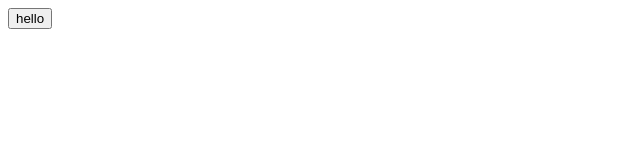
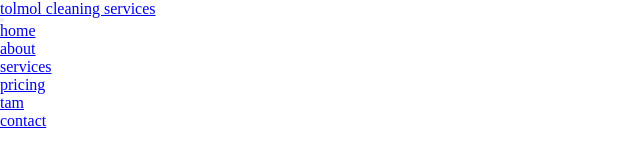
Before and after one commit to Lkemp1790/Cleaning-site, a plain HTML site: page index.html in a window 1280 px wide. Shown: the whole page, without its empty margins (0-640 px from the left). Drawn offline with Linux system fonts and the light colour scheme.

Commit message:
header progress

```diff
--- a/index.html
+++ b/index.html
@@ -16,11 +16,21 @@
         <!-- header start -->
         <header class="header js-header">
             <div class="container">
-                <div class="logo"></div>
+                <div class="logo">
+                <a href="#">tolmol <span>cleaning services</span></a>
+                </div>
                 <button type="button" class="nav-toggler js-nav-toggler">
-                    <span>hello</span>
+                    <span></span>
                 </button>
                 <nav class="nav js-nav"></nav>
+                <ul>
+                    <li><a href="#home">home</a></li>
+                    <li><a href="#about">about</a></li>
+                    <li><a href="#services">services</a></li>
+                    <li><a href="#pricing">pricing</a></li>
+                    <li><a href="#team">tam</a></li>
+                    <li><a href="#contact">contact</a></li>
+                </ul>
             </div>
         </header>
         <!-- header end -->
--- a/styles.css
+++ b/styles.css
@@ -0,0 +1,47 @@
+/* # variables */
+:root{
+    --hue: 200;
+    --saturation: 70%;
+    --lightness: 55%;
+    --main-color: hsl(var(--hue), var(--saturation), var(--lightness));
+
+    /* text colors */
+
+    --text-white: hsl(0, 0%, 100%);
+    --text-light-gray: hsl(0, 0%, 96%);
+    --text-x-dark-gray: hsl(0, 0%, 10%);
+    --text-dark-gray: hsl(0, 0%, 20%);
+
+    /* bg colors */
+
+    --body-bg-color: hsl(var(--hue), 60%, 94%);
+    --bg-color: hsl(var(--hue), 60%, 96%);
+    --bg-white: hsl(0, 0%, 100%);
+
+    /* border colors */
+    --border-color: hsl(var(--hue), 48%, 80%);
+
+    /* shadow */
+
+    --shadow: 0 0 10px hsla(var(--hue), 57%, 63%, 0.3);
+    --focus-shadow: 0 0 10px hsla(var(--hue), 57%, 63%, 0.6);
+
+    /* font */
+    --fs-4xl: 50px;
+    --fs-3xl: 35px;
+    --fs-2xl: 26px;
+    --fs-xl: 20px;
+    --fs-lg: 18px;
+    --fs-md: 16px;
+    --fs-sm: 14px;
+}
+
+/* # base */
+html {
+    scroll-behavior: smooth;
+}
+*{
+    margin: 0;
+    padding: 0;
+    box-sizing: border-box;
+}
```
